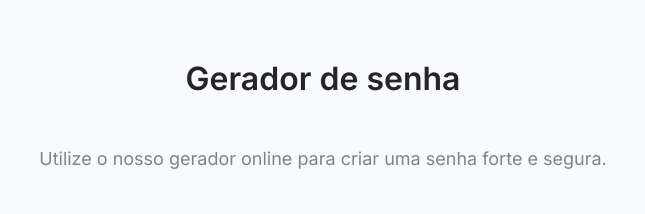
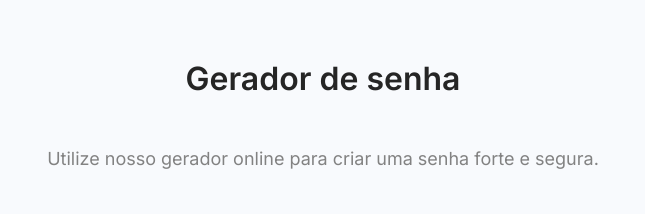
Before and after one commit to kellcrivelaroo/gerador-senhas, a plain HTML site: page index.html in a window 1280 px wide. Shown: the top 214 px of the page, 317-962 px from the left. Drawn offline with Linux system fonts and the light colour scheme.

```diff
--- a/index.html
+++ b/index.html
@@ -11,14 +11,14 @@
       rel="stylesheet"
     />
     <link rel="stylesheet" href="style.css" />
-    <title>Document</title>
+    <title>Gerador de senhas</title>
   </head>
   <body>
     <main>
       <section class="hero">
         <h1 class="title">Gerador de senha</h1>
         <p class="subtitle">
-          Utilize o nosso gerador online para criar uma senha forte e segura.
+          Utilize nosso gerador online para criar uma senha forte e segura.
         </p>
       </section>
 
```
Also changed, not shown: 1 other file.
